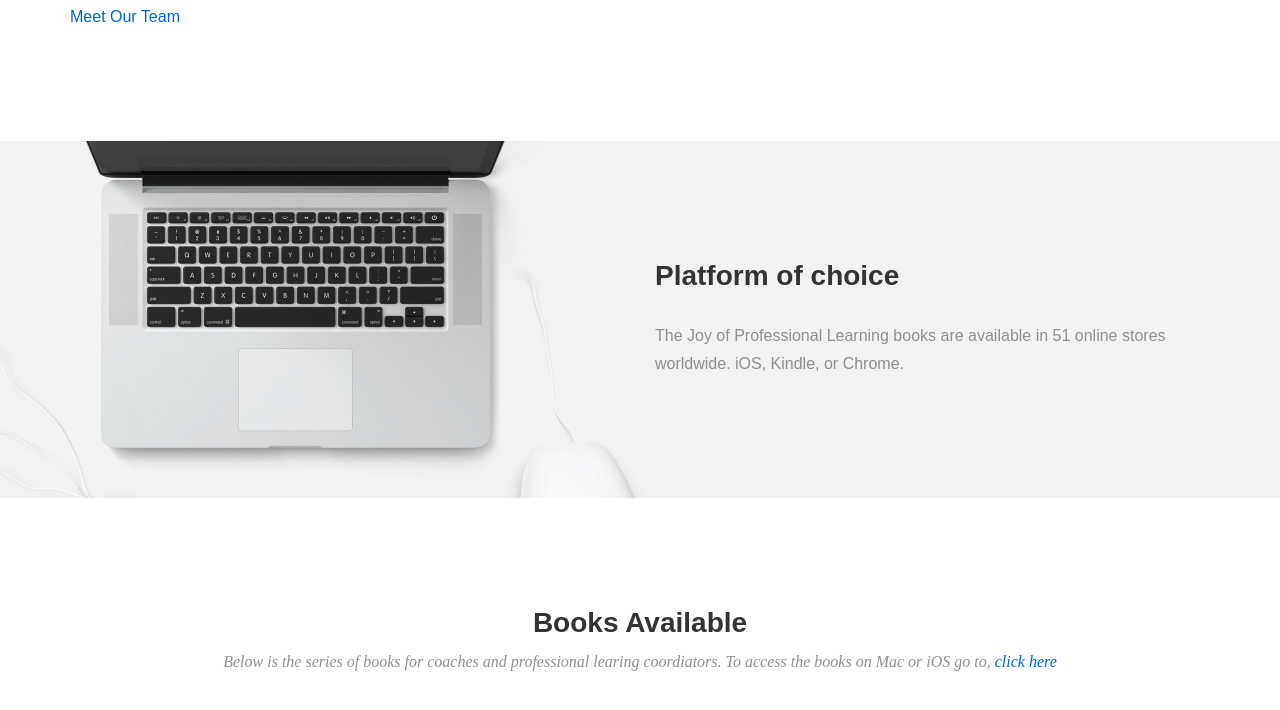
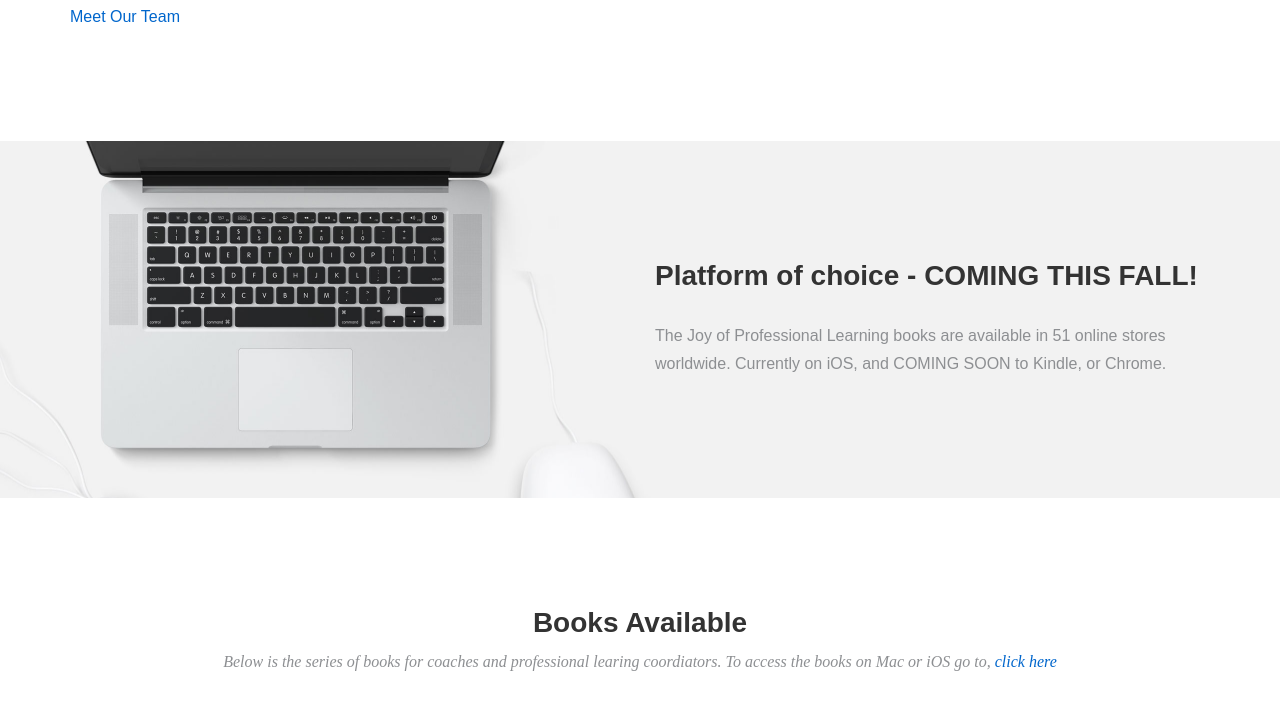
Before and after one commit to meesterkurt/joyofprofessionallearning, a Jekyll site: the page built from index.html, in a window 1280 px wide and 900 px high, scrolled down 1295 px, cut to the strip 0-722 px from the top of the window. Shown: the top 710 px of the strip. Built offline with Jekyll 4.4.1, drawn with Linux system fonts in a browser that asks for light colours; nearby versions of some CDN libraries; some web fonts are replaced.

Commit message:
update line 51 and 52
COMING SOON

```diff
--- a/index.html
+++ b/index.html
@@ -27,7 +27,7 @@ permalink: /
         <div class="block">
           <div class="section-title">
             <h2>For educators, by educators</h2>
-            <p>Our global team is a  group of experienced professional learning coaches.</p>
+            <p>Our global team is a group of experienced professional learning coaches.</p>
           </div>
           <p>The Joy of Professional Learning introduces recipes for learning, a different approach to current professional development. The recipes represent what a global community of educators has learned over more than a hundred years of combined experience in education.</p>
           <p>When you create your school’s professional learning events, you integrate professionalism, sustainability, relevance, interactivity, and classroom examples that support a personal learning experience for every teacher and leader.</p>
@@ -48,8 +48,8 @@ permalink: /
   <div class="container">
     <div class="row">
       <div class="col-md-6 col-md-offset-6">
-        <h2>Platform of choice</h2>
-        <p>The Joy of Professional Learning books are available in 51 online stores worldwide. iOS, Kindle, or Chrome. </p>
+        <h2>Platform of choice - COMING THIS FALL! </h2>
+        <p>The Joy of Professional Learning books are available in 51 online stores worldwide. Currently on iOS, and COMING SOON to Kindle, or Chrome. </p>
       </div>
     </div>
   </div>
```
